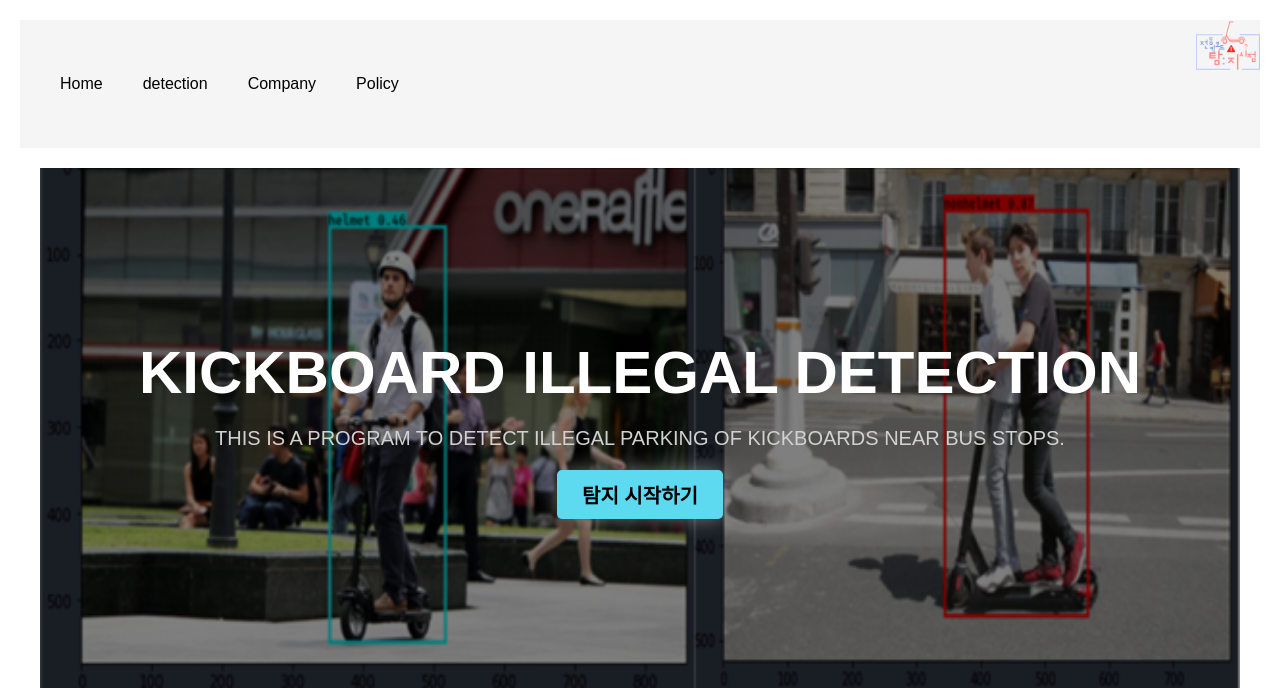
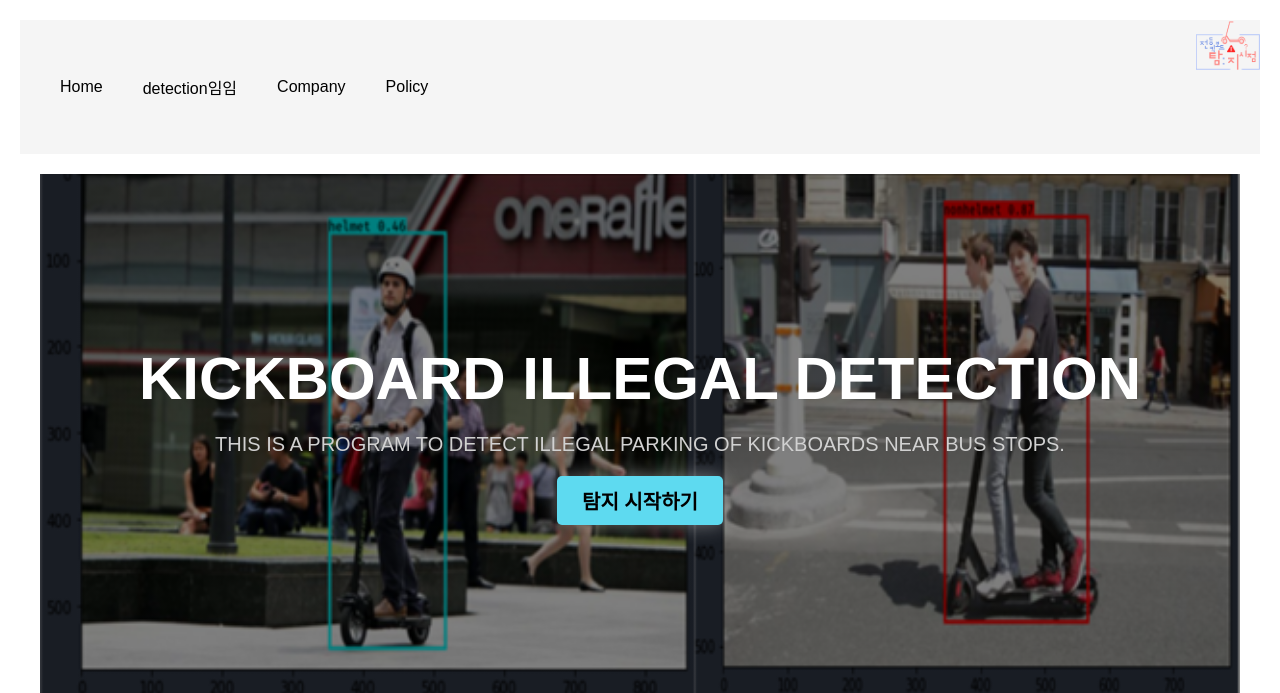
Before and after one commit to suhwanjo/AI-X-Advanced, a Django app: page / in a window 1280 px wide. Shown: the top 693 px of the page. Run offline with Django 4.2, Linux system fonts and the light colour scheme.

Commit message:
대문 페이지 수정

```diff
--- a/detecter/templates/detecter/home.html
+++ b/detecter/templates/detecter/home.html
@@ -19,7 +19,7 @@
     <img onclick="movePage()" src="{% static 'img/logo.png' %}" href="home.html" class="logo" alt="logo"></img>
     <nav class="nav-items">
       <a href="home.html">Home</a>
-      <a href="upload.html">detection</a>
+      <a href="upload.html">detection임임</a>
       <a href="detection.html">Company</a>
       <a href = "#">Policy</a>
     </nav>
```
